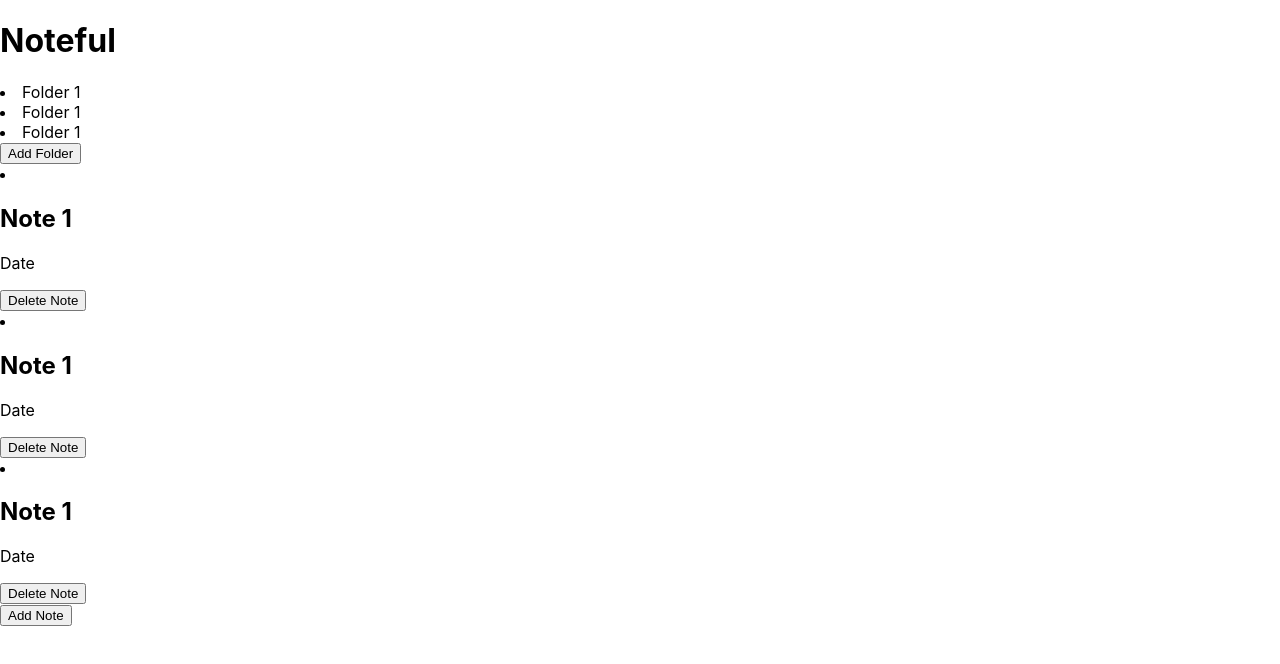
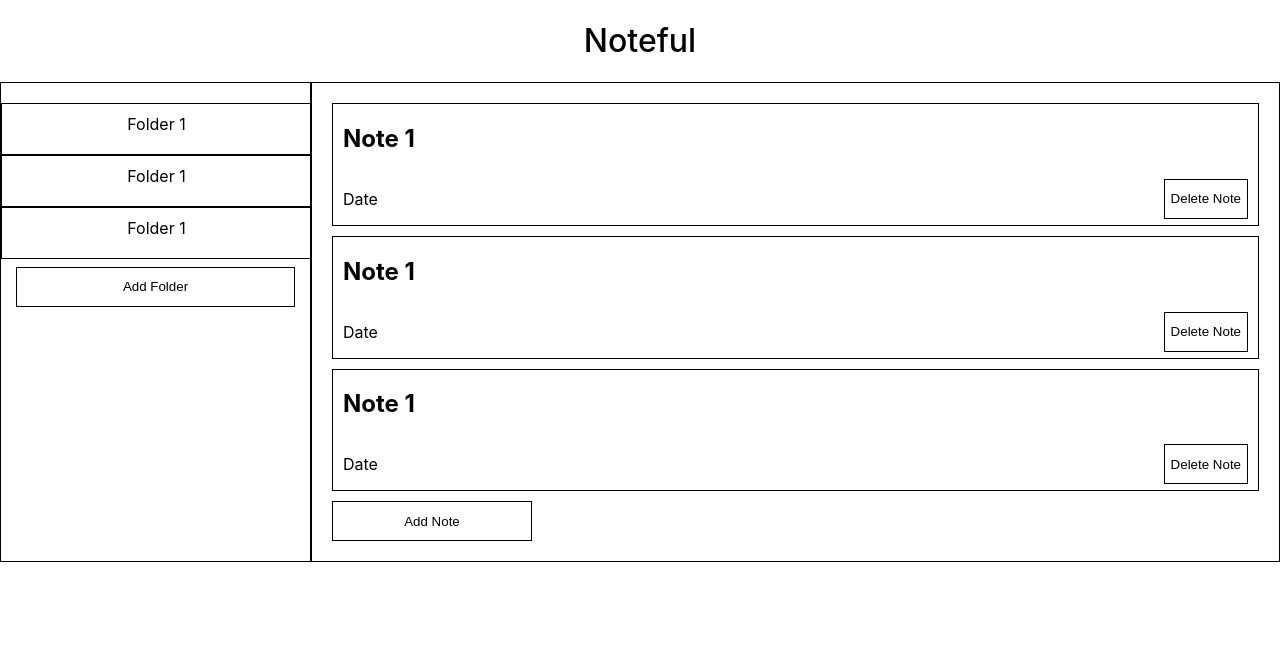
Before and after one commit to sPro1ly0/noteful, a React (Create React App) app: page / in a window 1280 px wide. Shown: the top 664 px of the page. Built offline with nearby package versions, Linux system fonts and the light colour scheme.

Commit message:
Add initial css styles for main wireframe

```diff
--- /dev/null
+++ b/src/App.css
@@ -0,0 +1,4 @@
+.main-section {
+    display: flex;
+    justify-content: space-around;
+}
--- a/src/App.js
+++ b/src/App.js
@@ -1,4 +1,5 @@
 import React, { Component } from 'react';
+import './App.css';
 import Header from './Header';
 import SideBar from './SideBar';
 import MainNoteList from './MainNoteList';
@@ -9,8 +10,10 @@ class App extends Component {
     return (
       <div className='App'>
         <Header />
-        <SideBar />
-        <MainNoteList />
+        <div className='main-section'>
+          <SideBar />
+          <MainNoteList />
+        </div>
       </div>
     );
   }
--- /dev/null
+++ b/src/Header.css
@@ -0,0 +1,4 @@
+h1 {
+    text-align: center;
+    font-weight: 500;
+}
--- a/src/Header.js
+++ b/src/Header.js
@@ -1,4 +1,5 @@
 import React, { Component } from 'react';
+import './Header.css';
 
 class Header extends Component {
     render() {
--- /dev/null
+++ b/src/MainNoteList.css
@@ -0,0 +1,38 @@
+main {
+    border: 1px solid black;
+    list-style: none;
+    width: 75%;
+    display: flex;
+    flex-direction: column;
+    justify-content: space-around;
+    padding: 20px;
+}
+
+main > li {
+    border: 1px solid black;
+    margin-bottom: 10px;
+    padding: 0px 10px;
+}
+
+.note-date-button {
+    display: flex;
+    justify-content: space-between;
+    align-items: center;
+
+}
+
+.note-date-button > button {
+    background-color: white;
+    text-align: center;
+    border: 1px solid black;
+    height: 40px;
+}
+
+.add-note-button {
+    align-self: flex-start;
+    background-color: white;
+    text-align: center;
+    border: 1px solid black;
+    height: 40px;
+    width: 200px;
+}
--- a/src/MainNoteList.js
+++ b/src/MainNoteList.js
@@ -1,4 +1,5 @@
 import React, { Component } from 'react';
+import './MainNoteList.css';
 
 class MainNoteList extends Component {
     render() {
@@ -6,26 +7,26 @@ class MainNoteList extends Component {
             <main>
                 <li>
                     <h2>Note 1</h2>
-                    <div>
+                    <div className='note-date-button'>
                         <p>Date</p>
                         <button>Delete Note</button>
                     </div>
                 </li>
                 <li>
                     <h2>Note 1</h2>
-                    <div>
+                    <div className='note-date-button'>
                     <p>Date</p>
                     <button>Delete Note</button>
                     </div>
                 </li>
                 <li>
                     <h2>Note 1</h2>
-                    <div>
+                    <div className='note-date-button'>
                     <p>Date</p>
                     <button>Delete Note</button>
                     </div>
                 </li>
-                <button>Add Note</button>
+                <button className='add-note-button'>Add Note</button>
             </main>
         )
     }
--- /dev/null
+++ b/src/SideBar.css
@@ -0,0 +1,23 @@
+.side-navbar {
+    list-style: none;
+    border: 1px solid black;
+    width: 25%;
+    padding-top: 20px;
+}
+
+.side-navbar > li {
+    border: 1px solid black;
+    width: 100%;
+    height: 30px;
+    text-align: center;
+    padding: 10px 0;
+}
+
+.side-navbar > button {
+    background-color: white;
+    text-align: center;
+    border: 1px solid black;
+    width: 90%;
+    margin: 8px 5%;
+    height: 40px;
+}
--- a/src/SideBar.js
+++ b/src/SideBar.js
@@ -1,9 +1,10 @@
 import React, { Component } from 'react';
+import './SideBar.css';
 
 class SideBar extends Component {
     render() {
         return (
-            <div className='side-nav'>
+            <div className='side-navbar'>
                 <li>Folder 1</li>
                 <li>Folder 1</li>
                 <li>Folder 1</li>
```
Lines whose indentation alone changed are shown as unchanged.
